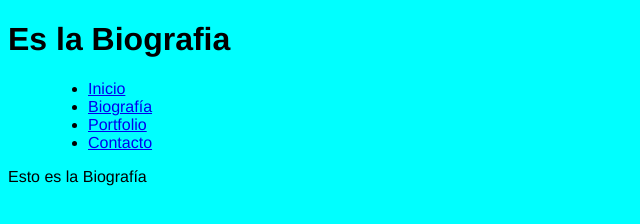
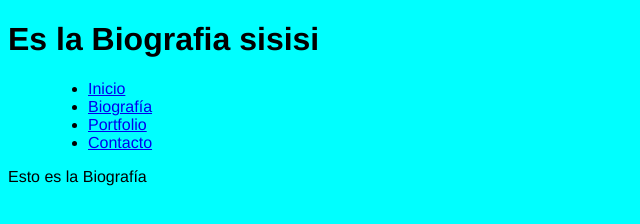
Before and after one commit to Lemostach/Proyecto-feo, a plain HTML site: page Biografia.html in a window 1280 px wide. Shown: the whole page, without its empty margins (0-640 px from the left). Drawn offline with Linux system fonts and the light colour scheme.

Commit message:
Actualizacion

```diff
--- a/Biografia.html
+++ b/Biografia.html
@@ -14,7 +14,7 @@
     <title>Mi Página Web</title>
 </head>
 <header>
-    <h1>Es la Biografia</h1>
+    <h1>Es la Biografia sisisi</h1>
     <menu>
         <ul>
             <li><a href="Index.html">Inicio</a></li>
```
